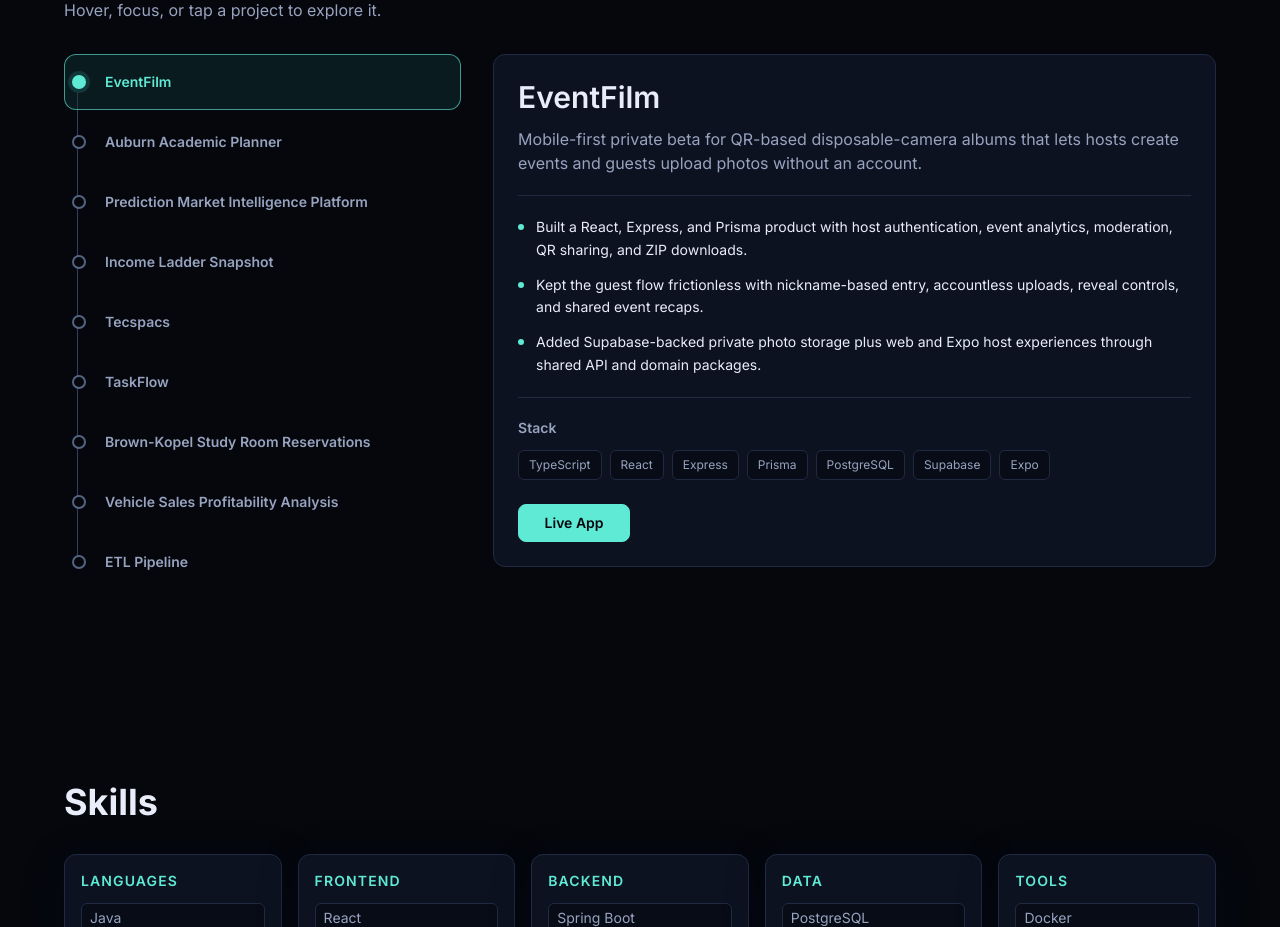
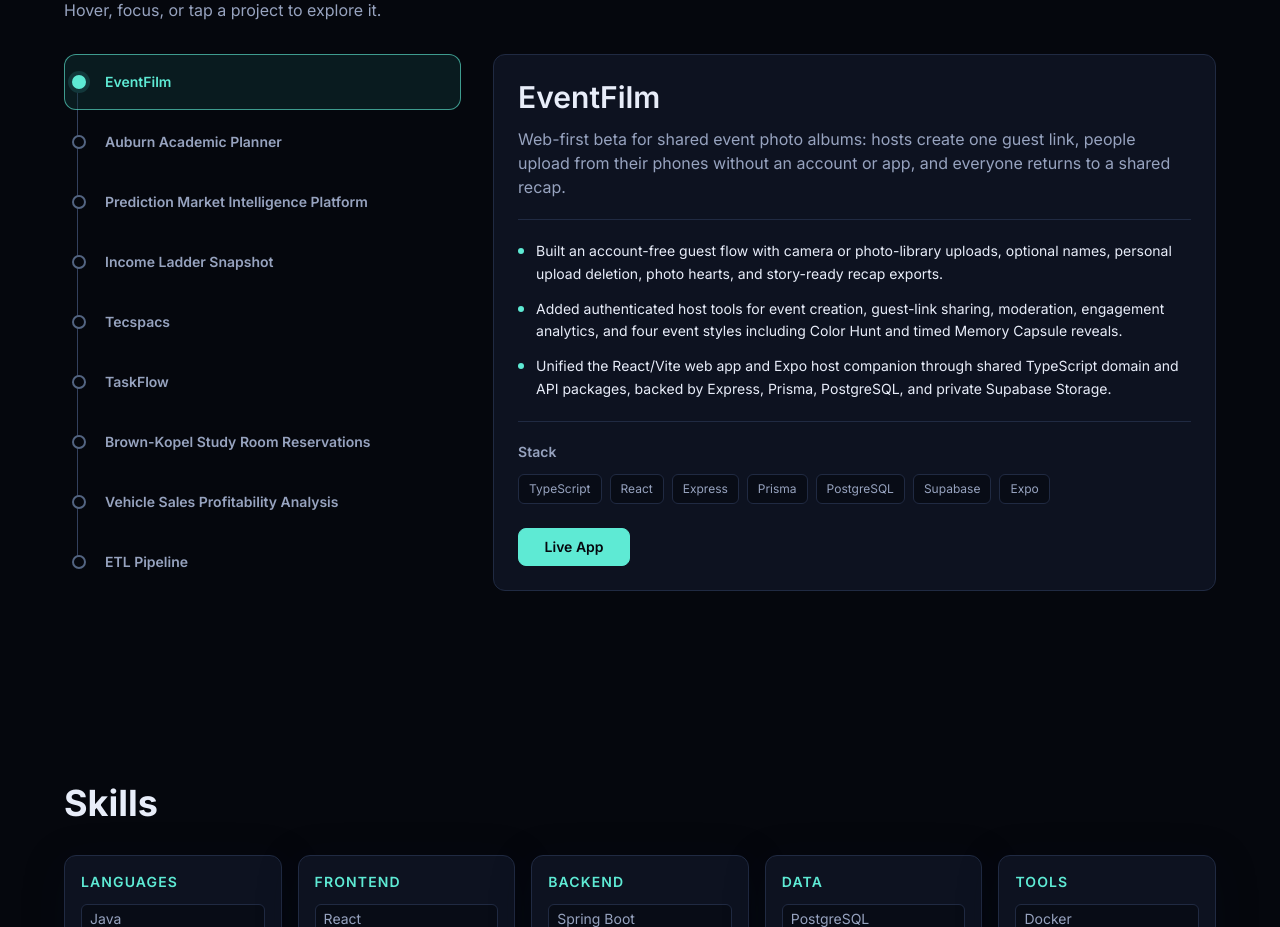
Before and after one commit to fernando-ace/Portfolio-Website, a React (Vite) app: page / in a window 1280 px wide. Shown: the part 2920-3847 px from the top of the page. Built offline with nearby package versions, Linux system fonts and the light colour scheme.

Commit message:
Update EventFilm portfolio details

```diff
--- a/src/data/portfolioData.js
+++ b/src/data/portfolioData.js
@@ -80,11 +80,11 @@ export const projects = [
   {
     name: "EventFilm",
     description:
-      "Mobile-first private beta for QR-based disposable-camera albums that lets hosts create events and guests upload photos without an account.",
+      "Web-first beta for shared event photo albums: hosts create one guest link, people upload from their phones without an account or app, and everyone returns to a shared recap.",
     highlights: [
-      "Built a React, Express, and Prisma product with host authentication, event analytics, moderation, QR sharing, and ZIP downloads.",
-      "Kept the guest flow frictionless with nickname-based entry, accountless uploads, reveal controls, and shared event recaps.",
-      "Added Supabase-backed private photo storage plus web and Expo host experiences through shared API and domain packages."
+      "Built an account-free guest flow with camera or photo-library uploads, optional names, personal upload deletion, photo hearts, and story-ready recap exports.",
+      "Added authenticated host tools for event creation, guest-link sharing, moderation, engagement analytics, and four event styles including Color Hunt and timed Memory Capsule reveals.",
+      "Unified the React/Vite web app and Expo host companion through shared TypeScript domain and API packages, backed by Express, Prisma, PostgreSQL, and private Supabase Storage."
     ],
     stack: ["TypeScript", "React", "Express", "Prisma", "PostgreSQL", "Supabase", "Expo"],
     liveHref: "https://eventfilm.vercel.app/",
```
